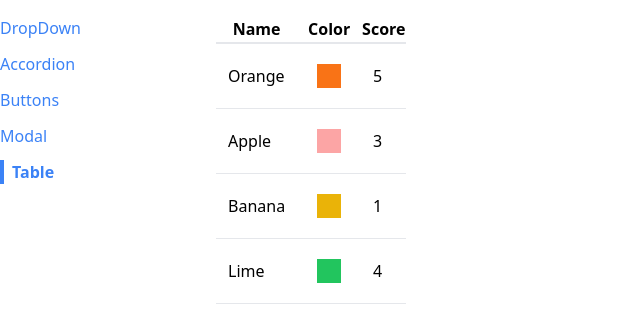
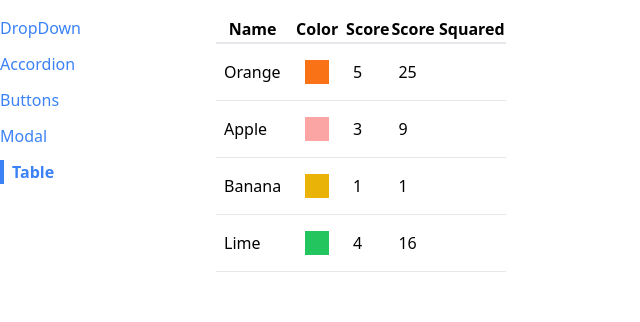
Before and after one commit to veyselguven/react-router-comps, a React (Create React App) app: page /table in a window 1280 px wide. Shown: the top 322 px of the page, without its empty margins (0-640 px from the left). Built offline with nearby package versions, Linux system fonts and the light colour scheme.

Commit message:
added some key func and style

```diff
--- a/src/components/Table.js
+++ b/src/components/Table.js
@@ -1,18 +1,27 @@
 import React from "react";
 
-function Table({ data, config }) {
+function Table({ data, config, keyFn }) {
   const renderedHeaders = config.map((column) => {
     return <th key={column.label}>{column.label}</th>;
   });
 
-  const renderedRows = data.map((fruit) => {
+  const renderedRows = data.map((rowData) => {
+    const renderedCells = config.map((column) => {
+      return (
+        <td className="p-2" key={column.label}>
+          {column.render(rowData)}
+        </td>
+      );
+    });
+
     return (
-      <tr className="border-b" key={fruit.name}>
-        <td className="p-3">{config[0].render(fruit)}</td>
+      <tr className="border-b" key={keyFn(rowData)}>
+        {renderedCells}
+        {/* <td className="p-3">{config[0].render(fruit)}</td>
         <td className="p-3">
           <div className={`p-3 m-2 ${config[1].render(fruit)}`}></div>
         </td>
-        <td className="p-3">{config[2].render(fruit)}</td>
+        <td className="p-3">{config[2].render(fruit)}</td> */}
       </tr>
     );
   });
--- a/src/pages/TablePage.js
+++ b/src/pages/TablePage.js
@@ -11,13 +11,27 @@ function TablePage() {
 
   const config = [
     { label: "Name", render: (fruit) => fruit.name },
-    { label: "Color", render: (fruit) => fruit.color },
-    { label: "Score", render: (fruit) => fruit.score },
+    {
+      label: "Color",
+      render: (fruit) => <div className={`p-3 m-2 ${fruit.color}`}></div>,
+    },
+    {
+      label: "Score",
+      render: (fruit) => fruit.score,
+      // sort: (fruit) => {
+      //   return fruit.score((a, b) => a - b);
+      // },
+    },
+    { label: "Score Squared", render: (fruit) => fruit.score ** 2 },
   ];
+
+  const keyFn = (fruit) => {
+    return fruit.name;
+  };
 
   return (
     <div>
-      <Table data={data} config={config} />
+      <Table data={data} config={config} keyFn={keyFn} />
     </div>
   );
 }
```
